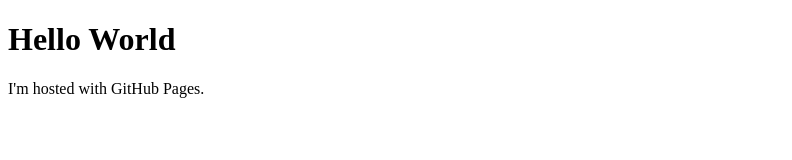
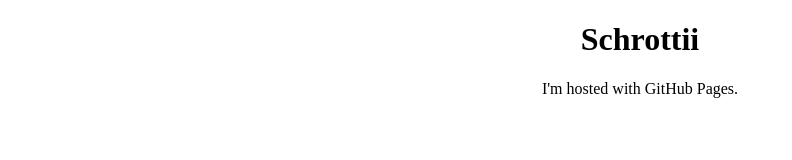
Before and after one commit to schrottii/schrottii.github.io, a plain HTML site: page index.html in a window 1280 px wide. Shown: the whole page, without its empty margins (0-792 px from the left). Drawn offline with Linux system fonts and the light colour scheme.

Commit message:
some basic stuff

```diff
--- a/index.html
+++ b/index.html
@@ -1,7 +1,13 @@
 <!DOCTYPE html>
 <html>
+<head>
+    <meta charset="utf-8">
+    <meta name="viewport" content="width=device-width, initial-scale=1.0, maximum-scale=1.0, user-scalable=0">
+    <title>Schrottii</title>
+    <link href="style.css" rel="stylesheet" type="text/css">
+</head>
 <body>
-    <h1>Hello World</h1>
+    <h1>Schrottii</h1>
     <p>I'm hosted with GitHub Pages.</p>
 </body>
 </html>
--- /dev/null
+++ b/style.css
@@ -0,0 +1,3 @@
+body, h1, h2 {
+    text-align: center;
+}
```
